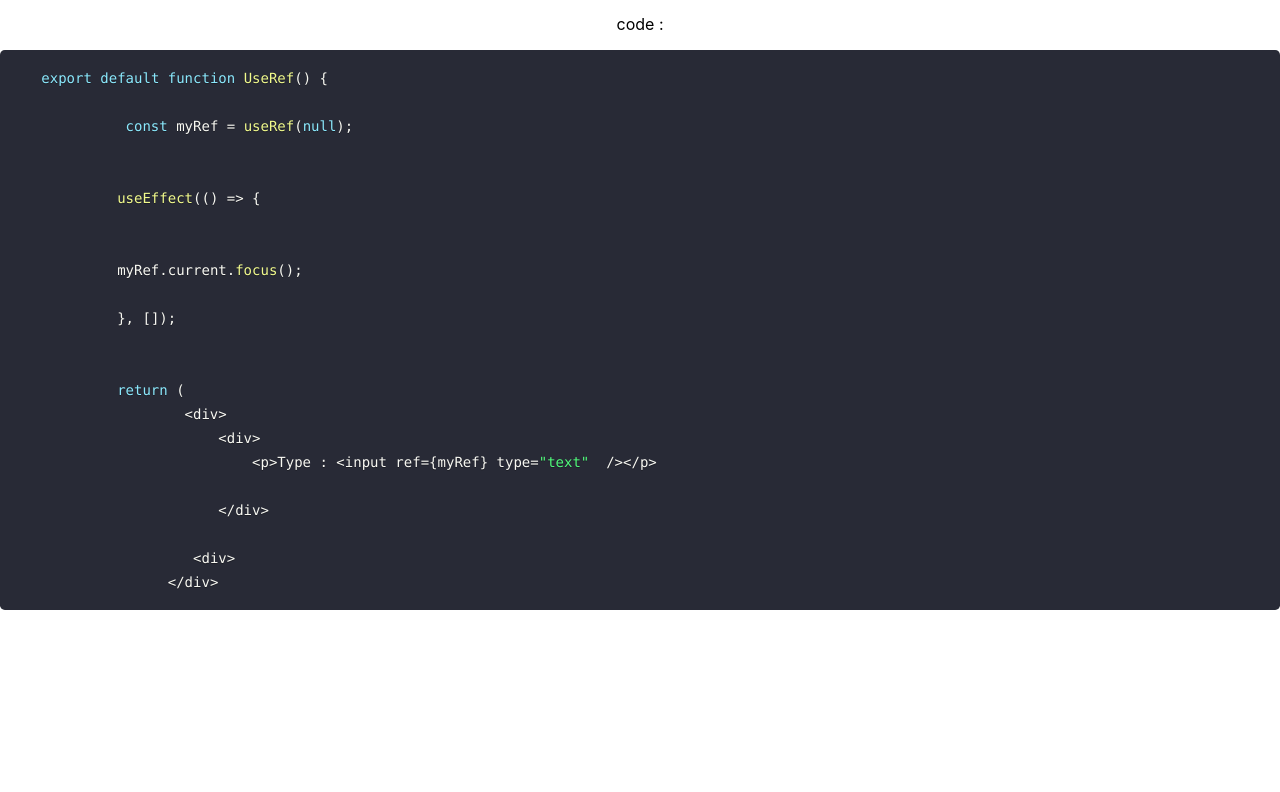
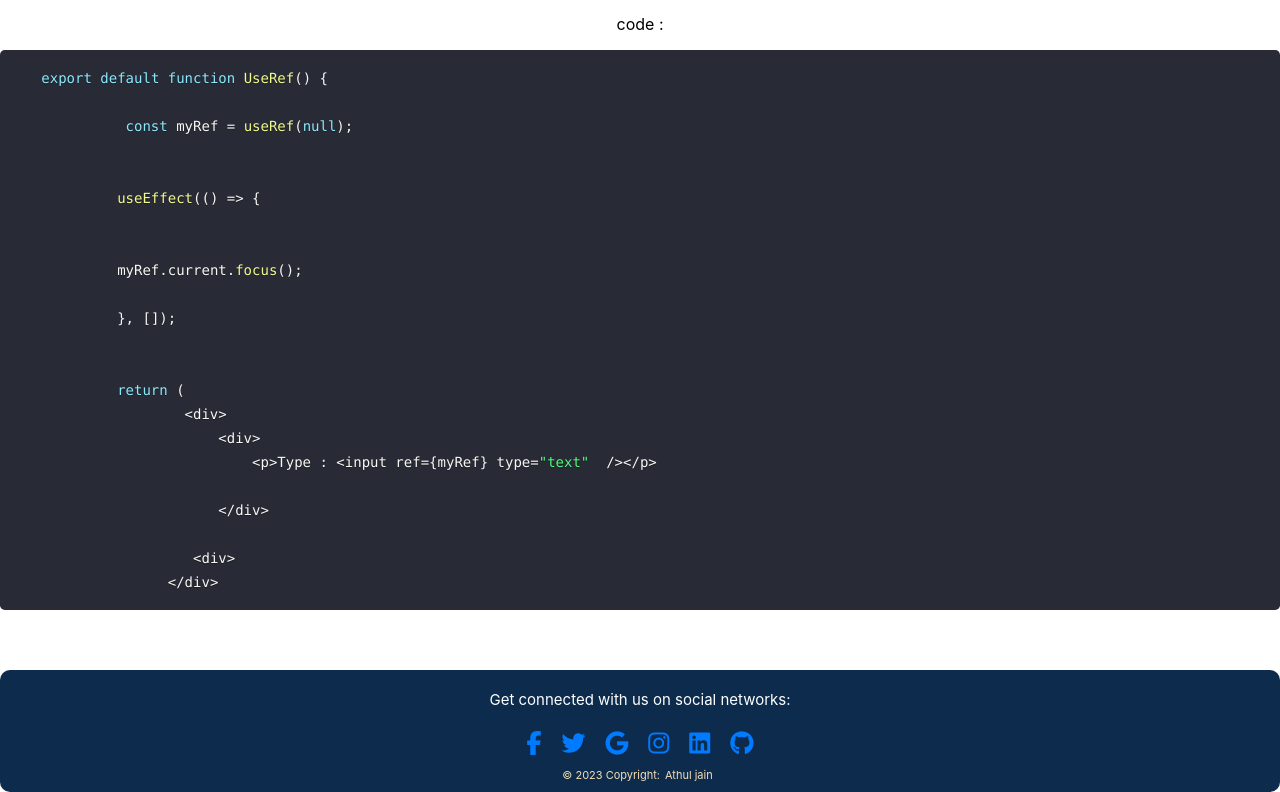
Before and after one commit to athuljain/React-Js-Hooks, a React (Create React App) app: page /useRef in a window 1280 px wide. Shown: the part 427-1219 px from the top of the page. Before the commit the page ends 1045 px from the top, so only its background shows below. Built offline with nearby package versions, Linux system fonts and the light colour scheme.

Commit message:
css commit

```diff
--- a/src/Components/Footer.jsx
+++ b/src/Components/Footer.jsx
@@ -9,14 +9,13 @@ import "../Styles/Footer.css"
 export default function Footer(){
 
     return(
-        <div>
+      <div className='footer-container'>
       <MDBFooter bgColor='light' className='text-center text-lg-start text-muted'>
         <section className='d-flex justify-content-center justify-content-lg-between p-4 border-bottom'>
-        <div className='me-5 d-none d-lg-block'>
+          <div className='me-5 d-none d-lg-block get-connect'>
             <span>Get connected with us on social networks:</span>
           </div>
-
-        <div>
+          <div className='social-links'>
   <a href='https://www.facebook.com/' className='me-4 text-reset'>
     <MDBIcon color='secondary' fab icon='facebook-f' />
   </a>
@@ -35,12 +34,11 @@ export default function Footer(){
   <a href='https://github.com/' className='me-4 text-reset'>
     <MDBIcon color='secondary' fab icon='github' />
   </a>
-
 </div>
         </section>
-      <div className='text-center p-4' style={{ backgroundColor: 'rgba(0, 0, 0, 0.05)' }}>
+        <div className='text-center p-4 footer-down'>
           © 2023 Copyright:
-        <a className='text-reset fw-bold' href='/'>
+          <a className='text-reset fw-bold footer-copy' href='/'>
             Athul jain
           </a>
         </div>
--- a/src/Components/Props.jsx
+++ b/src/Components/Props.jsx
@@ -3,12 +3,12 @@ import Header from "./Header";
 import { Prism as SyntaxHighlighter } from 'react-syntax-highlighter';
 import { dracula } from 'react-syntax-highlighter/dist/esm/styles/prism';
 import "../Styles/Props.css"
+import Footer from "./Footer";
 
 export default function Props(props){
     return(
 
-            <div className="main-container">
-      <Header />
+
       <div className="main-container">
     <Header />
     <div className="sub-container">
@@ -19,7 +19,7 @@ export default function Props(props){
         Here's a step-by-step guide on how to pass data from a parent component to a child component using props:
       </p>
     </div>
-
+            <div>
             <div>
       <h2>Props receive</h2>
       <p>Data received from Parent:  {props.data}</p>
@@ -75,6 +75,9 @@ create the child component  that will receive the data as props and use it.
     </div>
     `}
 </SyntaxHighlighter>
+<div>
+    <Footer />
+</div>
 
         </div>
     )
--- a/src/Components/UseContext.jsx
+++ b/src/Components/UseContext.jsx
@@ -3,6 +3,7 @@ import { Prism as SyntaxHighlighter } from 'react-syntax-highlighter';
 import { dracula } from 'react-syntax-highlighter/dist/esm/styles/prism';
 import "../Styles/UseContext.css"
 import Header from './Header';
+import Footer from './Footer';
 
 
 
@@ -58,6 +59,9 @@ function MyComponent() {
           {codeExample}
         </SyntaxHighlighter>
       </div>
+      <div>
+        <Footer />
+      </div>
 
       </div>
 
--- a/src/Components/UseEffect.jsx
+++ b/src/Components/UseEffect.jsx
@@ -3,6 +3,7 @@ import "../Styles/UseEffect.css"
 import { Prism as SyntaxHighlighter } from 'react-syntax-highlighter';
 import { dracula } from 'react-syntax-highlighter/dist/esm/styles/prism';
 import Header from './Header';
+import Footer from './Footer';
 
 
 export default function UseEffect() {
@@ -63,7 +64,9 @@ return (
 
     </div>
 
-
+  <div>
+    <Footer />
+  </div>
 
     </div>
   );
--- a/src/Components/UseRef.jsx
+++ b/src/Components/UseRef.jsx
@@ -2,6 +2,7 @@ import React, { useRef, useEffect } from "react";
 import { Prism as SyntaxHighlighter } from "react-syntax-highlighter";
 import { dracula } from "react-syntax-highlighter/dist/esm/styles/prism";
 import Header from "./Header";
+import Footer from "./Footer";
 
 export default function UseRef() {
   const myRef = useRef(null);
@@ -68,6 +69,10 @@ export default function UseRef() {
                      <div>
                   </div> `}
       </SyntaxHighlighter>
+      <div>
+        <Footer />
+      </div>
     </div>
+
   );
 }
--- a/src/Components/UseState.jsx
+++ b/src/Components/UseState.jsx
@@ -2,6 +2,7 @@ import { useState } from "react";
 import { Prism as SyntaxHighlighter } from "react-syntax-highlighter";
 import { dracula } from "react-syntax-highlighter/dist/esm/styles/prism";
 import Header from "./Header";
+import Footer from "./Footer";
 
 export default function UseState() {
   const [count, setCount] = useState(0);
@@ -80,6 +81,9 @@ export default function UseState(){
     `}
         </SyntaxHighlighter>
       </div>
+      <div>
+        <Footer />
+      </div>
     </div>
   );
 }
--- a/src/Styles/Footer.css
+++ b/src/Styles/Footer.css
@@ -1,28 +1,78 @@
-/* Style the footer container */
-.MDBFooter {
-    background-color: #f8f9fa; /* Light background color */
-    color: #6c757d; /* Text color */
-    padding: 1rem;
+/* Footer.css */
+
+/* Footer container */
+.mdb-footer {
+  background-color: #f8f9fa;
+  color: #6c757d;
+  padding: 1rem 0;
+}
+
+
+
+
+/* Copyright section */
+.mdb-footer .copyright {
+  background-color: rgba(0, 0, 0, 0.05);
+  padding: 1rem 0;
+  font-weight: bold;
+  text-align: center;
+}
+
+/* Responsive adjustments */
+@media (min-width: 992px) {
+  .mdb-footer .social-links {
+    justify-content: flex-start;
+    margin-bottom: 0;
   }
 
-  /* Style the section containing social media icons */
-  .MDBFooter .border-bottom {
-    border-bottom: 1px solid #ccc; /* Add a border below the section */
-    padding-bottom: 1rem; /* Add some spacing below the section */
+  .mdb-footer .social-links .me-5 {
+    margin-right: 1rem;
   }
+}
+.footer-container{
+  background-color: #0c2b4d;
+  margin-top: 60px;
+    border-radius: 10px
+}
+.get-connect{
+  font-size: 15px;
+    padding: 20px;
+    color: white;
+}
 
-  /* Style the social media icons */
-  .MDBFooter .text-reset {
-    font-size: 24px; /* Adjust the icon size */
-  }
+.footer-down{
+  color: wheat;
+  font-size: 11px;
+  padding: 10px
+}
+.footer-copy{
+  color: wheat;
+  padding: 5px;
+  text-decoration: none;
+}
 
-  /* Style the copyright text */
-  .MDBFooter .text-reset.fw-bold {
-    color: #343a40; /* Darker text color for the copyright */
-    text-decoration: none; /* Remove underlines from the link */
-  }
+/* Footer.css */
 
-  /* Style the hover effect for social media icons */
-  .MDBFooter .text-reset:hover {
-    color: #007bff; /* Change the color on hover */
-  }
+/* Social media links section */
+.social-links {
+
+  display: flex;
+  align-items: center;
+  justify-content: center;
+}
+
+.social-links a {
+  font-size: 24px;
+  color: #007bff; /* Change the color as needed */
+  margin-right: 20px; /* Adjust the spacing between icons */
+  text-decoration: none;
+  transition: color 0.2s ease;
+}
+
+.social-links a:last-child {
+  margin-right: 0; /* Remove margin-right from the last link */
+}
+
+.social-links a:hover {
+  color: #0056b3; /* Change the hover color as needed */
+}
```
Lines whose indentation alone changed are shown as unchanged.
